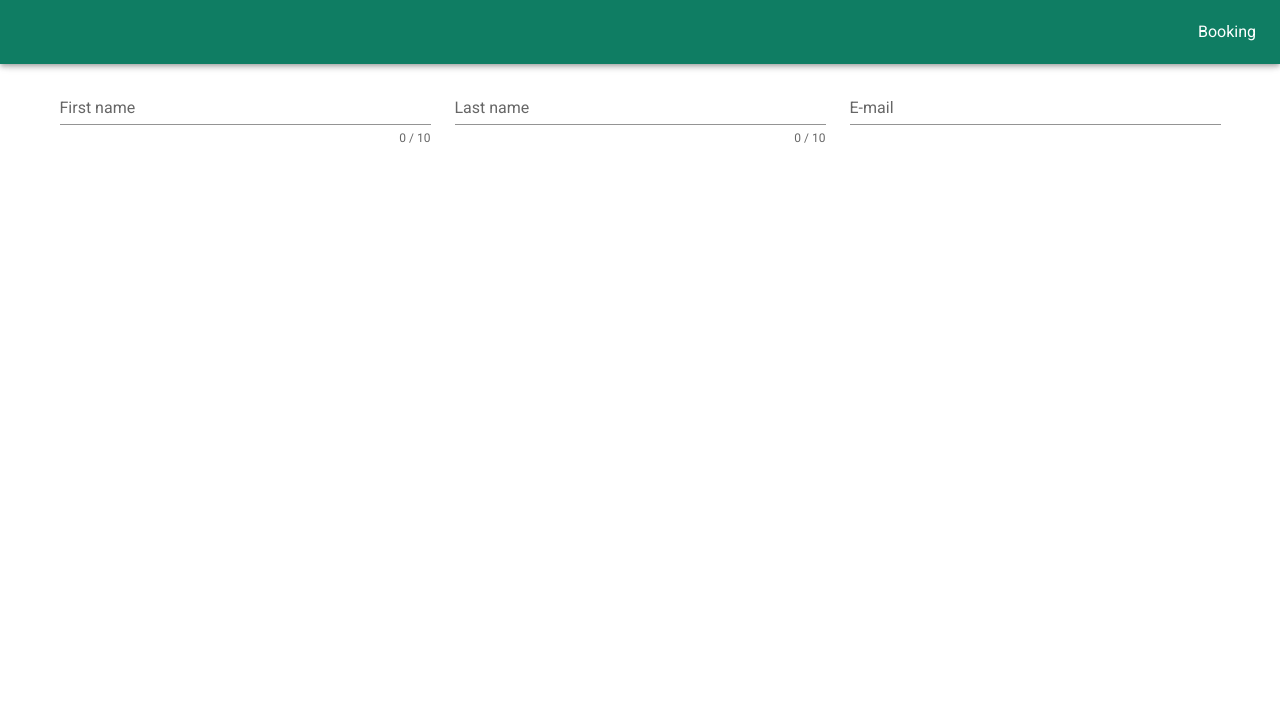
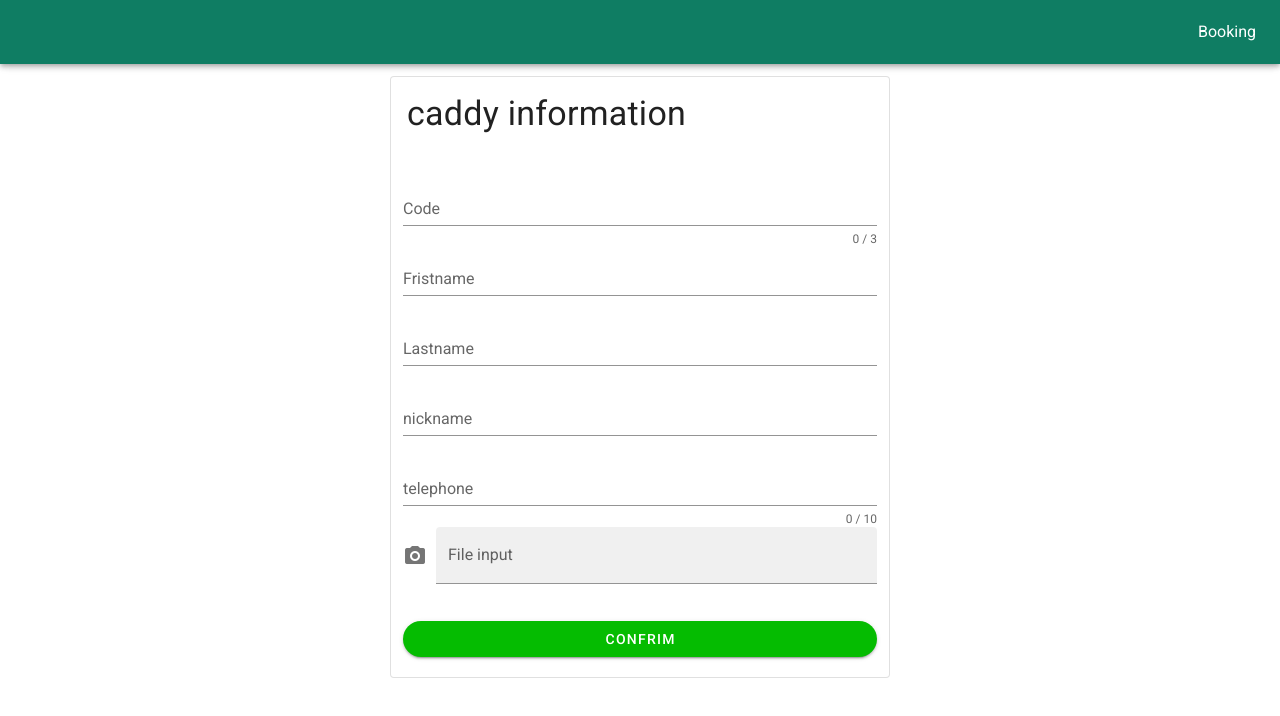
Before and after one commit to Pinsajee/Sr_project_newyoursgreens, a Vue app: page /caddyinfo in a window 1280 px wide. Shown: the top 716 px of the page. Built offline with nearby package versions, Linux system fonts and the light colour scheme.

Commit message:
caddyinfo

```diff
--- a/src/views/fromcaddy.vue
+++ b/src/views/fromcaddy.vue
@@ -1,65 +1,115 @@
 <template>
-  <v-form v-model="valid">
-    <v-container>
-      <v-row>
-        <v-col
-          cols="6"
-          md="4"
+<v-container>
+<v-card  class="mx-auto"
+    max-width="500"
+    outlined col-md-6 offset-md-3>
+   <v-card-text>
+      <p class="display-1 text--primary">
+        caddy information
+      </p>
+   </v-card-text>
+  <v-col
+
+
         >
-          <v-text-field
-            v-model="firstname"
-            :rules="nameRules"
-            :counter="10"
-            label="First name"
-            required
-          ></v-text-field>
-        </v-col>
+  <v-form
+    ref="form"
+    v-model="valid"
+    lazy-validation
+  >
 
-        <v-col
-          cols="6"
-          md="4"
-        >
-          <v-text-field
-            v-model="lastname"
-            :rules="nameRules"
-            :counter="10"
-            label="Last name"
-            required
-          ></v-text-field>
-        </v-col>
+  <v-text-field
+      v-model="code"
+      :counter="3"
+      :rules="codeRules"
+      label="Code"
+      required
+    ></v-text-field>
 
-        <v-col
-          cols="6"
-          md="4"
-        >
-          <v-text-field
-            v-model="email"
-            :rules="emailRules"
-            label="E-mail"
-            required
-          ></v-text-field>
-        </v-col>
-      </v-row>
-    </v-container>
+  <v-text-field
+      v-model="fristname"
+      :rules="FnameRules"
+      label="Fristname"
+      required
+    ></v-text-field>
+
+ <v-text-field
+      v-model="Lastname"
+      :rules="LnameRules"
+      label="Lastname"
+      required
+    ></v-text-field>
+
+     <v-text-field
+      v-model="nickname"
+      :rules="NInameRules"
+      label="nickname"
+      required
+    ></v-text-field>
+
+  <v-text-field
+      v-model="tel"
+      :counter="10"
+      :rules="telRules"
+      label="telephone"
+      required
+    ></v-text-field>
+    <v-file-input
+    label="File input"
+    filled
+    prepend-icon="mdi-camera"
+  ></v-file-input>
+
   </v-form>
+   <div class="my-2">
+          <v-btn rounded block color="#05BC01" dark v-on:click="addinfo">confrim</v-btn>
+        </div>
+  </v-col>
+
+</v-card>
+</v-container>
+
 </template>
 
 <script>
   export default {
-      name:'caddyinfo',
     data: () => ({
-      valid: false,
-      firstname: '',
-      lastname: '',
-      nameRules: [
-        v => !!v || 'Name is required',
-        v => v.length <= 10 || 'Name must be less than 10 characters',
+      valid: true,
+        code: '',
+      codeRules: [
+        v => !!v || 'code is required',
+        v => (v && v.length <= 3) || 'Name must be less than 3 nummeric',
       ],
-      email: '',
-      emailRules: [
-        v => !!v || 'E-mail is required',
-        v => /.+@.+/.test(v) || 'E-mail must be valid',
+      fristname: '',
+      FnameRules: [
+        v => !!v || 'Name is required'
       ],
+        Lastname: '',
+      LnameRules: [
+        v => !!v || 'Name is required'
+      ],
+        nickname: '',
+      NInameRules: [
+        v => !!v || 'Name is required'
+      ],
+         tel: '',
+      telRules: [
+        v => !!v || 'code is required',
+        v => (v && v.length <= 10) || 'Name must be less than 10 nummeric',
+      ],
+
     }),
+
+    methods: {
+      validate () {
+        this.$refs.form.validate()
+      },
+      reset () {
+        this.$refs.form.reset()
+      },
+      resetValidation () {
+        this.$refs.form.resetValidation()
+      },
+    },
   }
 </script>
```
